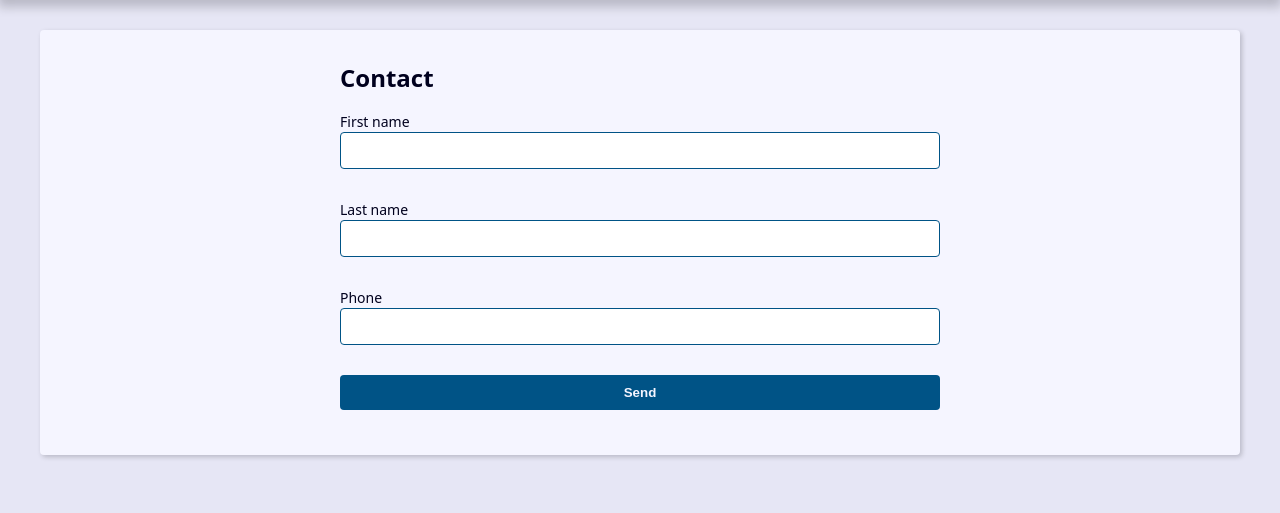
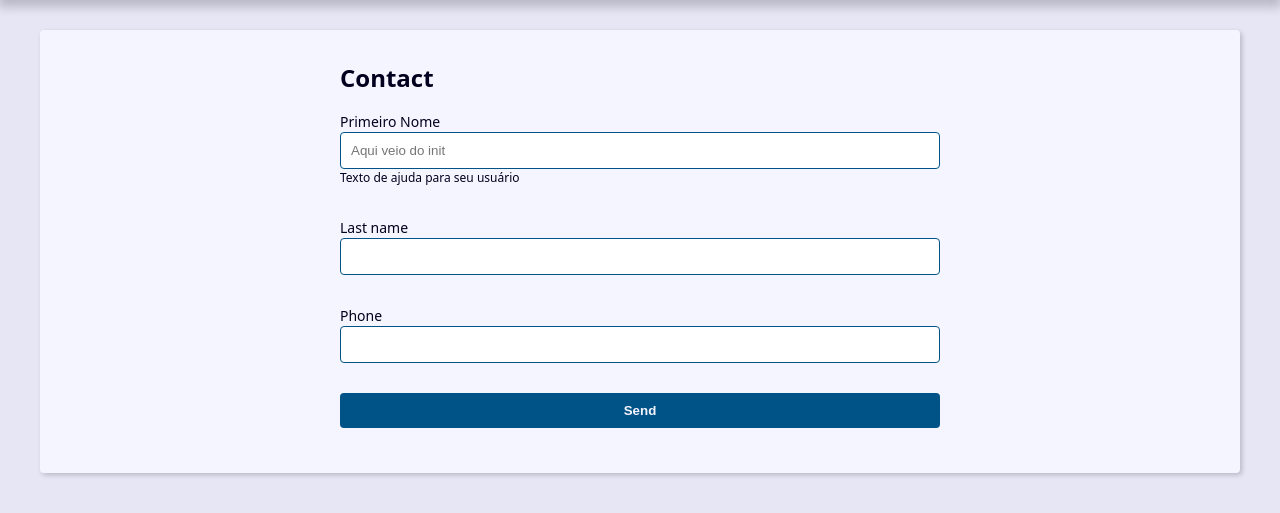
Before and after one commit to Mathuesbg/projeto-agenda, a Django app: page /contact/create/ in a window 1280 px wide. Shown: the part 239-752 px from the top of the page. Run offline with Django 5.2, Linux system fonts and the light colour scheme.

Commit message:
Add contact form and update create view template for form handling

```diff
--- /dev/null
+++ b/contact/forms.py
@@ -0,0 +1,44 @@
+from django.core.exceptions import ValidationError
+from .models import Contact
+from django import forms
+
+
+
+class ContactForm(forms.ModelForm):
+
+    first_name = forms.CharField(
+        widget=forms.TextInput(
+            attrs={
+                'class': 'classe-a classe-b',
+                'placeholder': 'Aqui veio do init',
+            }
+    ),
+    label='Primeiro Nome',
+    help_text='Texto de ajuda para seu usuário',
+    )
+
+
+    class Meta():
+
+        model = Contact
+        fields = (
+             'first_name',
+             'last_name',
+             'phone'
+             )
+
+        widgets = {
+
+        }
+
+    def clean(self):
+        #cleaned_data = self.cleaned_data
+        self.add_error(
+            'first_name',
+            ValidationError('Mensagem de erro', code='invalid')
+        )
+        self.add_error(
+            'first_name',
+            ValidationError('Mensagem de erro2', code='invalid')
+        )
+        return super().clean()
--- a/contact/templates/contact/create.html
+++ b/contact/templates/contact/create.html
@@ -10,11 +10,18 @@
             {% for field in form %}
                 <div class="form-content">
                     <div class="form-group">
+
                         <label for="{{field.id_for_label}}">
                             {{field.label}}
                         </label>
+
                         {{field}}
                         {{field.errors}}
+
+                        {% if field.help_text %}
+                            <p class="help-text">{{ field.help_text }}</p>
+                        {% endif %}
+
                     </div>
                 </div>
             {% endfor %}
--- a/contact/views/contact_forms.py
+++ b/contact/views/contact_forms.py
@@ -1,31 +1,5 @@
-from django.shortcuts import render, get_object_or_404, redirect
-from django.core.paginator import Paginator
-from contact.models import Contact
-from django.db.models import Q
-from django import forms
-from django.core.exceptions import ValidationError
-
-
-class ContactForm(forms.ModelForm):
-
-    class Meta():
-        model = Contact
-        fields = (
-             'first_name',
-             'last_name',
-             'phone'
-             )
-
-    def clean(self):
-        cleaned_data = self.cleaned_data
-        self.add_error(
-            'first_name',
-            ValidationError('Mensagem de erro', code='invalid')
-        )
-        self.add_error(
-            None,
-            ValidationError('Mensagem de erro2', code='invalid')
-        )
+from django.shortcuts import render
+from contact.forms import ContactForm
 
 
 def create(request):
```
